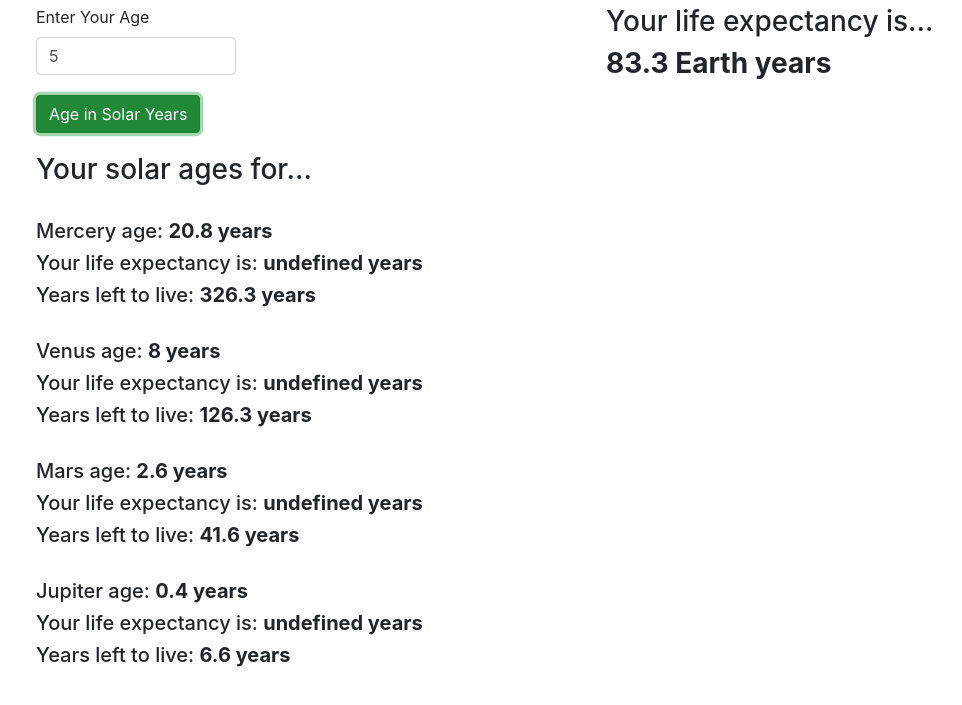
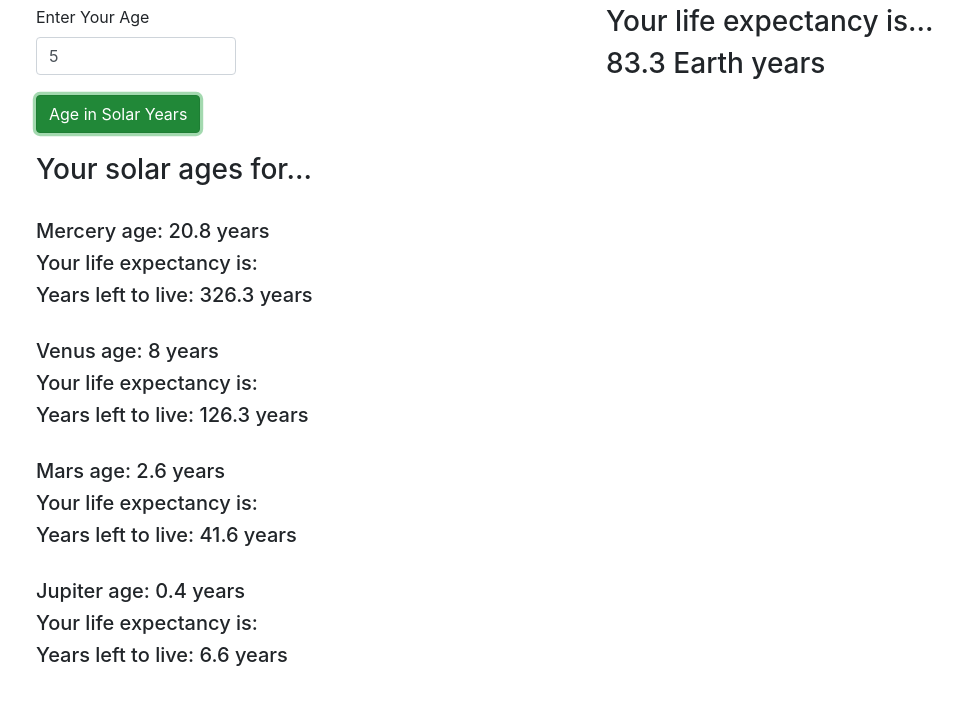
Before and after one commit to jeffdinsmore/galactic-calculator, a website built with webpack: page src/index.html in a window 1280 px wide. Both pictures are taken after typing "5" into the empty fields and a click on the button "Age in Solar Years". Shown: the part 111-816 px from the top of the page, without its empty margins (49-1011 px from the left). Built offline with nearby package versions, Linux system fonts and the light colour scheme.

Commit message:
updated UI and main.js to accept new function

```diff
--- a/src/css/styles.css
+++ b/src/css/styles.css
@@ -3,10 +3,6 @@ header, footer {
 }
 .form-control {
   width: 200px;
-}
-
-span {
-  font-weight: bold;
 }
 
 button {
--- a/src/index.html
+++ b/src/index.html
@@ -36,19 +36,19 @@
       <img src="images/jupiter.jpg">
       <h5>Mercery age: <span id="mercury"></span></h5>
       <h5>Your life expectancy is: <span id="mercuryLife"></span></h5>
-      <h5>Years left to live: <span id="mercuryLeft"></span></h5>
+      <h5><span id="mercuryLeft">Years left to live: </span></h5>
       <br>
       <h5>Venus age: <span id="venus"></span></h5>
       <h5>Your life expectancy is: <span id="venusLife"></span></h5>
-      <h5>Years left to live: <span id="venusLeft"></span></h5>
+      <h5><span id="venusLeft">Years left to live: </span></h5>
       <br>
       <h5>Mars age: <span id="mars"></span></h5>
       <h5>Your life expectancy is: <span id="marsLife"></span></h5>
-      <h5>Years left to live: <span id="marsLeft"></span></h5>
+      <h5><span id="marsLeft">Years left to live:</span></h5>
       <br>
       <h5>Jupiter age: <span id="jupiter"></span></h5>
       <h5>Your life expectancy is: <span id="jupiterLife"></span></h5>
-      <h5>Years left to live: <span id="jupiterLeft"></span></h5>
+      <h5><span id="jupiterLeft">Years left to live: </span></h5>
 
     </div>
   </div>
--- a/src/js/solarYear.js
+++ b/src/js/solarYear.js
@@ -33,7 +33,6 @@ export default class SolarYears {
       });
     }
 
-
   solarYearsPassed (age) {
       this.yearsPassed = [];
       this.yearsPassed.push(age - this.randomAge);
--- a/src/main.js
+++ b/src/main.js
@@ -17,14 +17,24 @@ $(document).ready(function() {
     solarYears.randomNumber();
     $("#outputYear").text(solarYears.randomAge + " Earth years");
     solarYears.solarYearsLeft(inputtedAge);
-    $("#mercuryLife").text(solarYears.randomAge[1] + " years");
-    $("#venusLife").text(solarYears.randomAge[2] + " years");
-    $("#marsLife").text(solarYears.randomAge[3] + " years");
-    $("#jupiterLife").text(solarYears.randomAge[4] + " years");
-    $("#mercuryLeft").text(solarYears.yearsLeft[1] + " years");
-    $("#venusLeft").text(solarYears.yearsLeft[2] + " years");
-    $("#marsLeft").text(solarYears.yearsLeft[3] + " years");
-    $("#jupiterLeft").text(solarYears.yearsLeft[4] + " years");
+    // $("#mercuryLife").text(solarYears.randomAge[1] + " years");
+    // $("#venusLife").text(solarYears.randomAge[2] + " years");
+    // $("#marsLife").text(solarYears.randomAge[3] + " years");
+    // $("#jupiterLife").text(solarYears.randomAge[4] + " years");
+    console.log(inputtedAge)
+    let randomAge = solarYears.randomAge;
+    console.log(randomAge)
+    if (inputtedAge > solarYears.randomAge) {
+      $("#mercuryLeft").text("You have lived passed by: " + solarYears.yearsPassed[1] + " years");
+      $("#venusLeft").text("You have lived passed by: " + solarYears.yearsPassed[2] + " years");
+      $("#marsLeft").text("You have lived passed by: " + solarYears.yearsPassed[3] + " years");
+      $("#jupiterLeft").text("You have lived passed by: " + solarYears.yearsPassed[4] + " years");
+    } else {
+      $("#mercuryLeft").text("Years left to live: " + solarYears.yearsLeft[1] + " years");
+      $("#venusLeft").text("Years left to live: " + solarYears.yearsLeft[2] + " years");
+      $("#marsLeft").text("Years left to live: " + solarYears.yearsLeft[3] + " years");
+      $("#jupiterLeft").text("Years left to live: " + solarYears.yearsLeft[4] + " years");
+    }
     console.log(solarYears.yearsLeft)
     console.log(solarYears.yearsPassed)
   });
```
